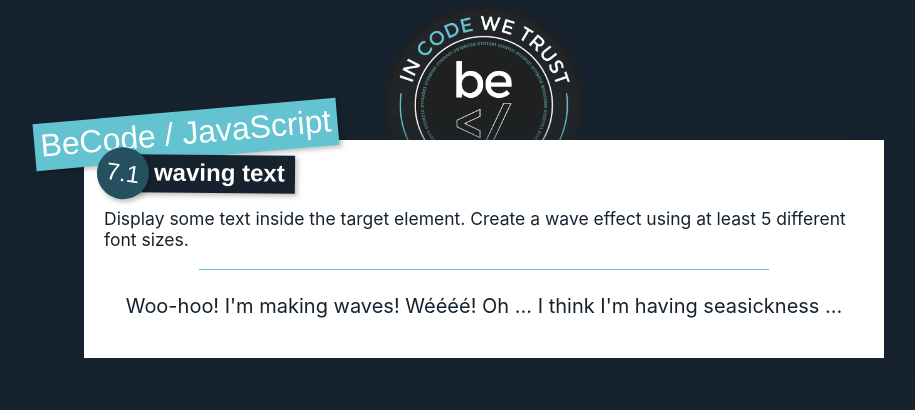
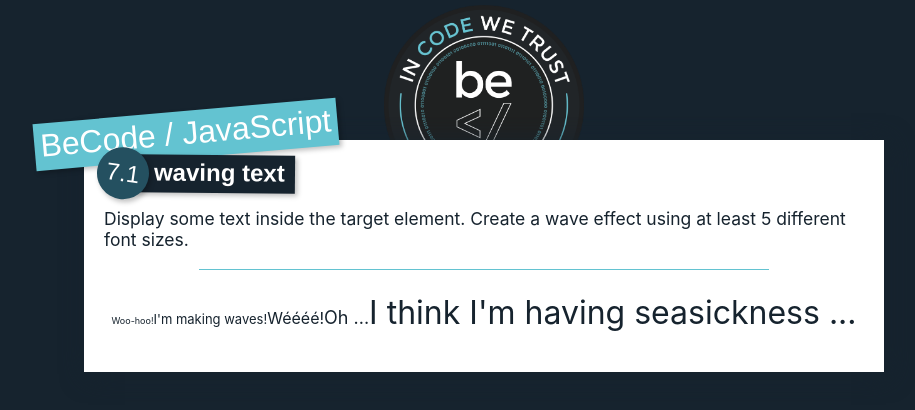
Before and after one commit to whitneyz/Javascript-var, a website: page 07-misc/01-waving-text/index.html in a window 1280 px wide. Shown: the whole page, without its empty margins (156-1071 px from the left). Drawn offline with Linux system fonts and the light colour scheme.

Commit message:
7.1 finally finished but I think there is a easier way with less code

```diff
--- a/07-misc/01-waving-text/index.html
+++ b/07-misc/01-waving-text/index.html
@@ -33,7 +33,7 @@
                     sizes.</p>
             </section>
             <section class="material">
-                <p id="target"><span>Woo-hoo!</span> <span1>I'm making waves!</span1> <span2>Wéééé!</span2> <span3>Oh ...</span3> <span4>I think I'm having seasickness ...</span4></p>
+                <p id="target"></p>
             </section>
         </div>
     </div>
--- a/07-misc/01-waving-text/script.js
+++ b/07-misc/01-waving-text/script.js
@@ -9,8 +9,27 @@
 // NOTE: don't focus on the existing code structure for now.
 // You will have time to focus on it later.
 
-(function() {
+(function () {
+    let my_span = document.createElement("span");
+    let my_span1 = document.createElement("span");
+    let my_span2 = document.createElement("span");
+    let my_span3 = document.createElement("span");
+    let my_span4 = document.createElement("span");
 
-    document.getElementById("target").style.fontSize = "larger;";
+    my_span.innerText = "Woo-hoo!";
+    document.getElementById("target").appendChild(my_span).style.fontSize = "xx-small";
 
+    my_span1.innerText = "I'm making waves!";
+    document.getElementById("target").appendChild(my_span1).style.fontSize = "small";
+
+    my_span2.innerText = "Wéééé!";
+    document.getElementById("target").appendChild(my_span2).style.fontSize = "medium";
+
+    my_span3.innerText = "Oh ...";
+    document.getElementById("target").appendChild(my_span3).style.fontSize = "large";
+
+    my_span4.innerText = "I think I'm having seasickness ...";
+    document.getElementById("target").appendChild(my_span4).style.fontSize = "xx-large";
+
+    //Woo-hoo! I'm making waves! Wéééé! Oh ...I think I'm having seasickness ...
 })();
```
